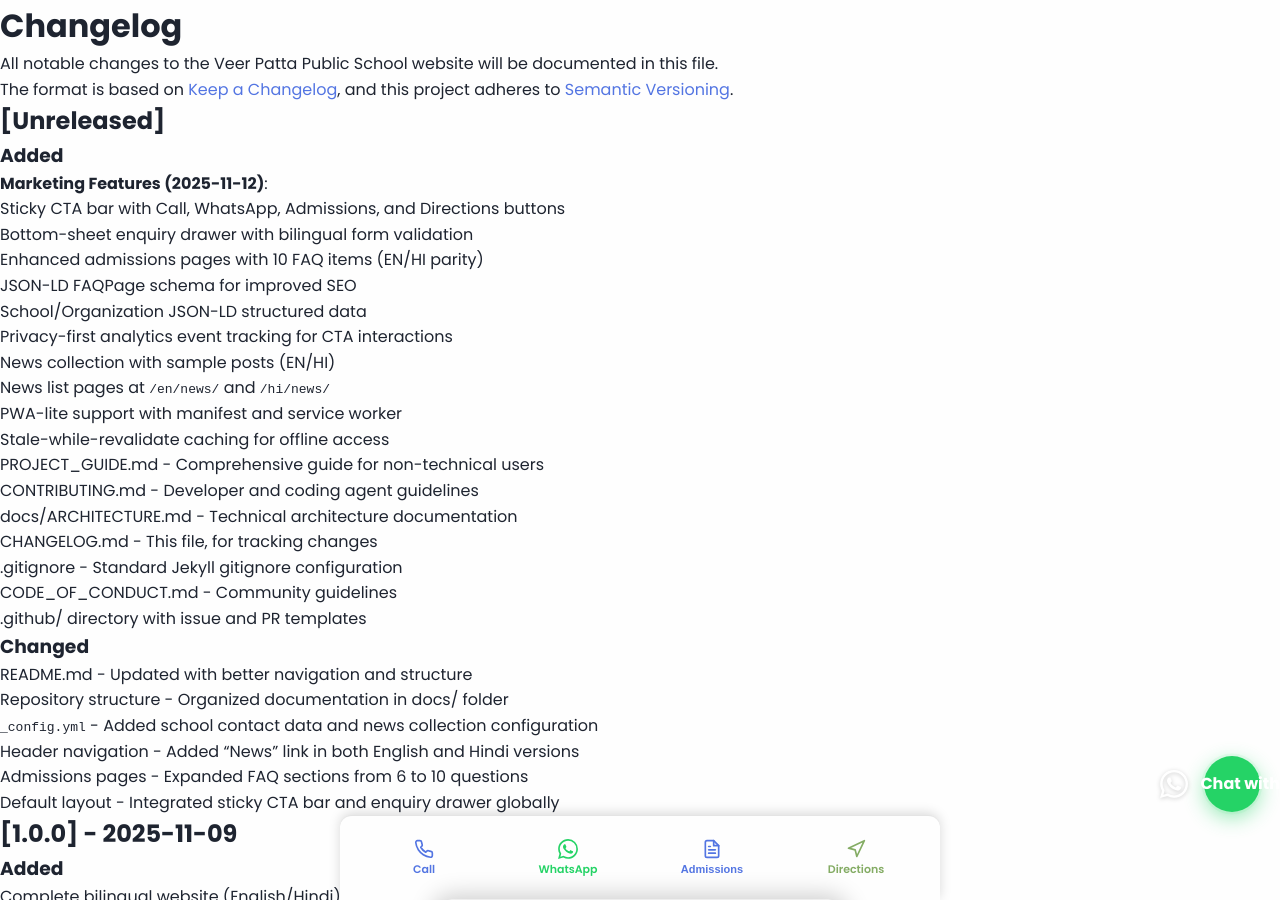
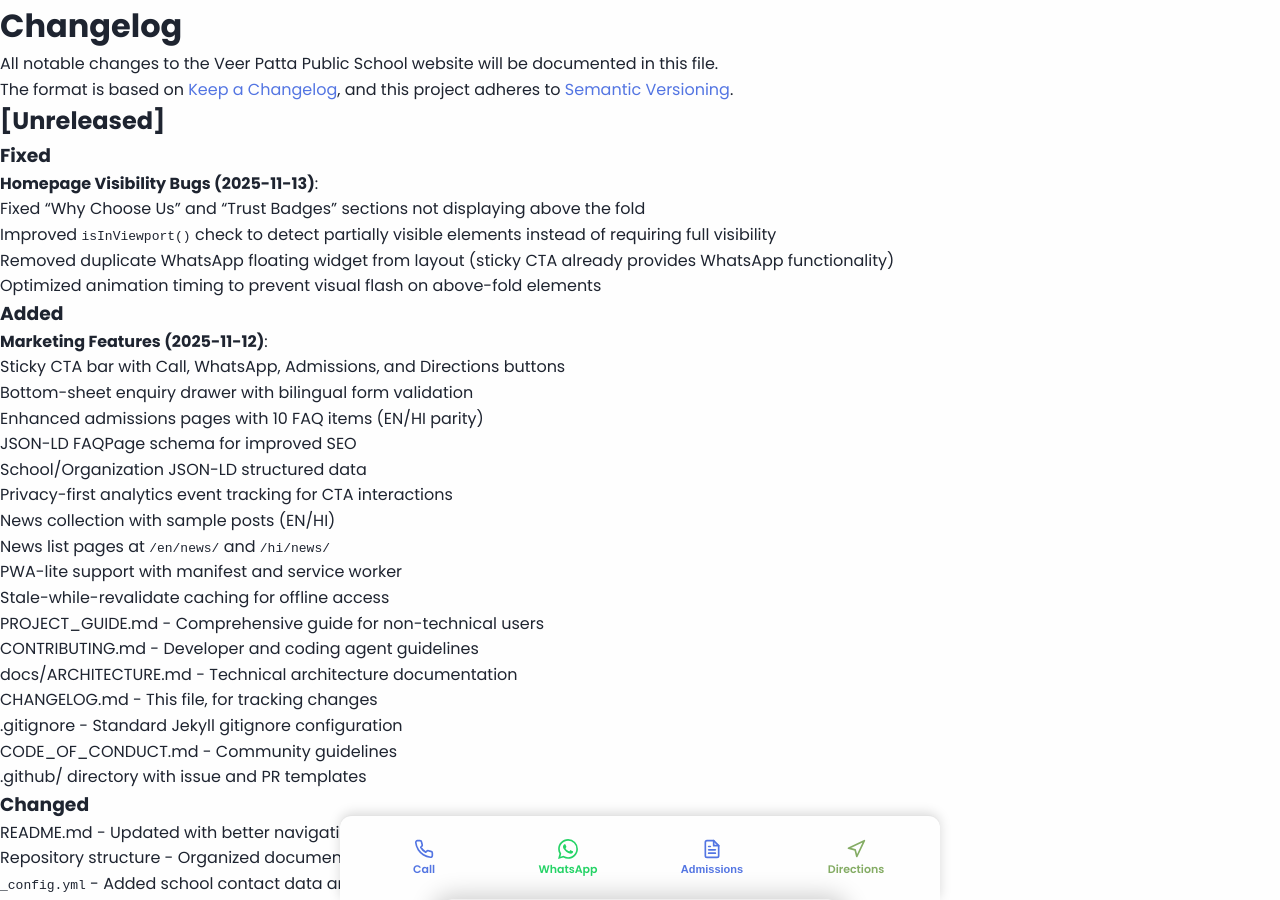
Before and after one commit to veerpatta/veerpatta-website, a Jekyll site: the page built from CHANGELOG.md, in a window 1280 px wide and 900 px high. Built offline with Jekyll 4.4.1, drawn with Linux system fonts in a browser that asks for light colours; our own code applies the rules of GitHub Pages for plain Markdown files.

Commit message:
Fix homepage visibility bugs and remove duplicate WhatsApp widget
Fixed issues:
1. "Why Choose Us" and "Trust Badges" sections not displaying above fold
   - Improved isInViewport() to detect partially visible elements
   - Optimized animation timing to prevent flash on page load
2. Removed duplicate WhatsApp floating widget from layout
   - Sticky CTA already provides WhatsApp functionality

Technical changes:
- Updated isInViewport() in marketing-enhancements.js (lines 240-251, 308-319)
- Simplified above-fold animation logic to prevent visual flash
- Removed whatsapp.html include from _layouts/default.html

All changes maintain bilingual parity (EN/HI).

```diff
--- a/_layouts/default.html
+++ b/_layouts/default.html
@@ -7,7 +7,6 @@
   {{ content }}
   {% include sticky-cta.html %}
   {% include enquiry-drawer.html %}
-  {% include whatsapp.html %}
   {% include analytics.html %}
 
   <!-- Service Worker Registration -->
--- a/assets/js/marketing-enhancements.js
+++ b/assets/js/marketing-enhancements.js
@@ -236,14 +236,18 @@
     return;
   }
 
-  // Helper function to check if element is in viewport
+  // Helper function to check if element is at least partially in viewport
   function isInViewport(element) {
     const rect = element.getBoundingClientRect();
+    const windowHeight = window.innerHeight || document.documentElement.clientHeight;
+    const windowWidth = window.innerWidth || document.documentElement.clientWidth;
+
+    // Check if element is at least partially visible
     return (
-      rect.top >= 0 &&
-      rect.left >= 0 &&
-      rect.bottom <= (window.innerHeight || document.documentElement.clientHeight) &&
-      rect.right <= (window.innerWidth || document.documentElement.clientWidth)
+      rect.top < windowHeight &&
+      rect.bottom > 0 &&
+      rect.left < windowWidth &&
+      rect.right > 0
     );
   }
 
@@ -271,14 +275,12 @@
 
     // Check if card is already in viewport
     if (isInViewport(card)) {
-      // Card is already visible, animate it immediately with stagger
+      // Card is above fold - set initial state immediately to prevent flash
+      card.style.opacity = '0';
+      card.style.transform = 'translateY(30px)';
+      // Trigger animation with stagger delay
       setTimeout(() => {
-        card.style.opacity = '0';
-        card.style.transform = 'translateY(30px)';
-        // Trigger animation immediately
-        requestAnimationFrame(() => {
-          card.classList.add('animate-fadeUp', 'animated');
-        });
+        card.classList.add('animate-fadeUp', 'animated');
       }, index * 100);
     } else {
       // Card is below fold, hide it and observe for intersection
@@ -302,14 +304,18 @@
     return;
   }
 
-  // Helper function to check if element is in viewport
+  // Helper function to check if element is at least partially in viewport
   function isInViewport(element) {
     const rect = element.getBoundingClientRect();
+    const windowHeight = window.innerHeight || document.documentElement.clientHeight;
+    const windowWidth = window.innerWidth || document.documentElement.clientWidth;
+
+    // Check if element is at least partially visible
     return (
-      rect.top >= 0 &&
-      rect.left >= 0 &&
-      rect.bottom <= (window.innerHeight || document.documentElement.clientHeight) &&
-      rect.right <= (window.innerWidth || document.documentElement.clientWidth)
+      rect.top < windowHeight &&
+      rect.bottom > 0 &&
+      rect.left < windowWidth &&
+      rect.right > 0
     );
   }
 
@@ -337,14 +343,12 @@
 
     // Check if badge is already in viewport
     if (isInViewport(badge)) {
-      // Badge is already visible, animate it immediately with stagger
+      // Badge is above fold - set initial state immediately to prevent flash
+      badge.style.opacity = '0';
+      badge.style.transform = 'translateX(-20px)';
+      // Trigger animation with stagger delay
       setTimeout(() => {
-        badge.style.opacity = '0';
-        badge.style.transform = 'translateX(-20px)';
-        // Trigger animation immediately
-        requestAnimationFrame(() => {
-          badge.classList.add('animate-slideIn', 'animated');
-        });
+        badge.classList.add('animate-slideIn', 'animated');
       }, index * 80);
     } else {
       // Badge is below fold, hide it and observe for intersection
```
Also changed, not shown: CHANGELOG.md.
